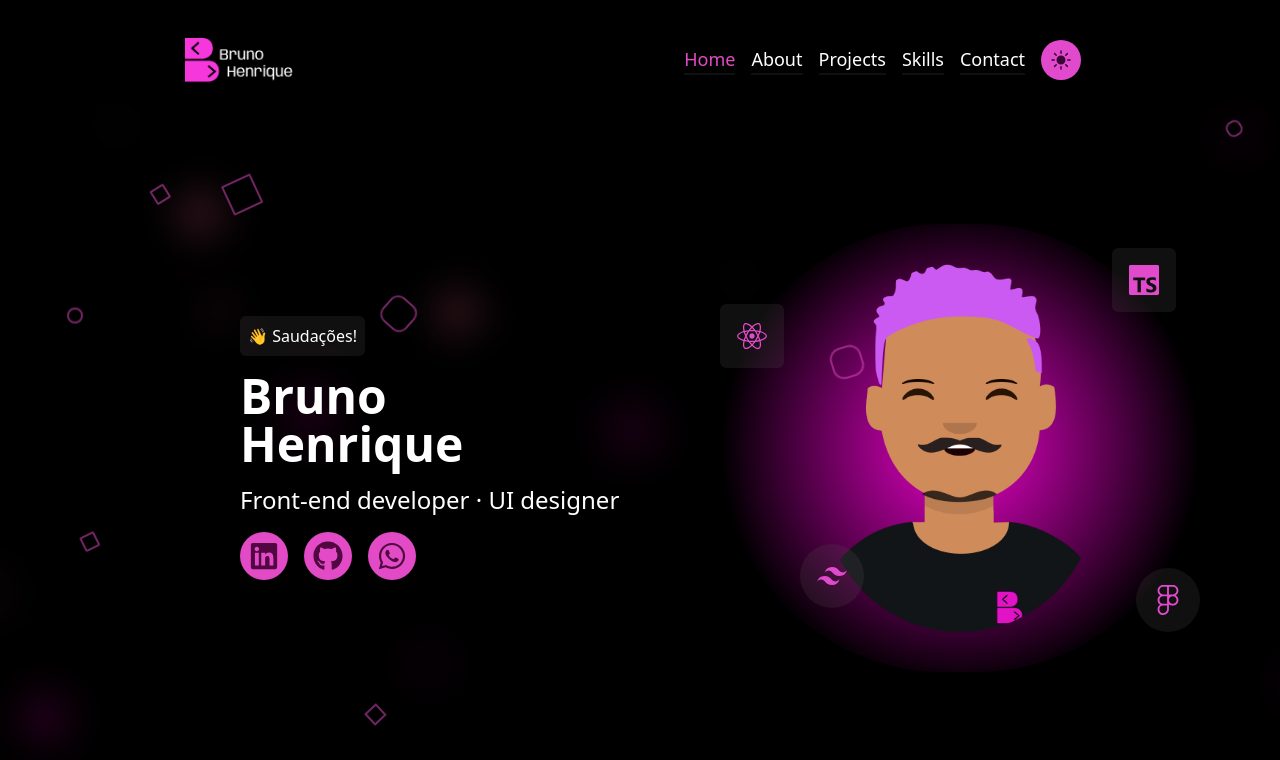
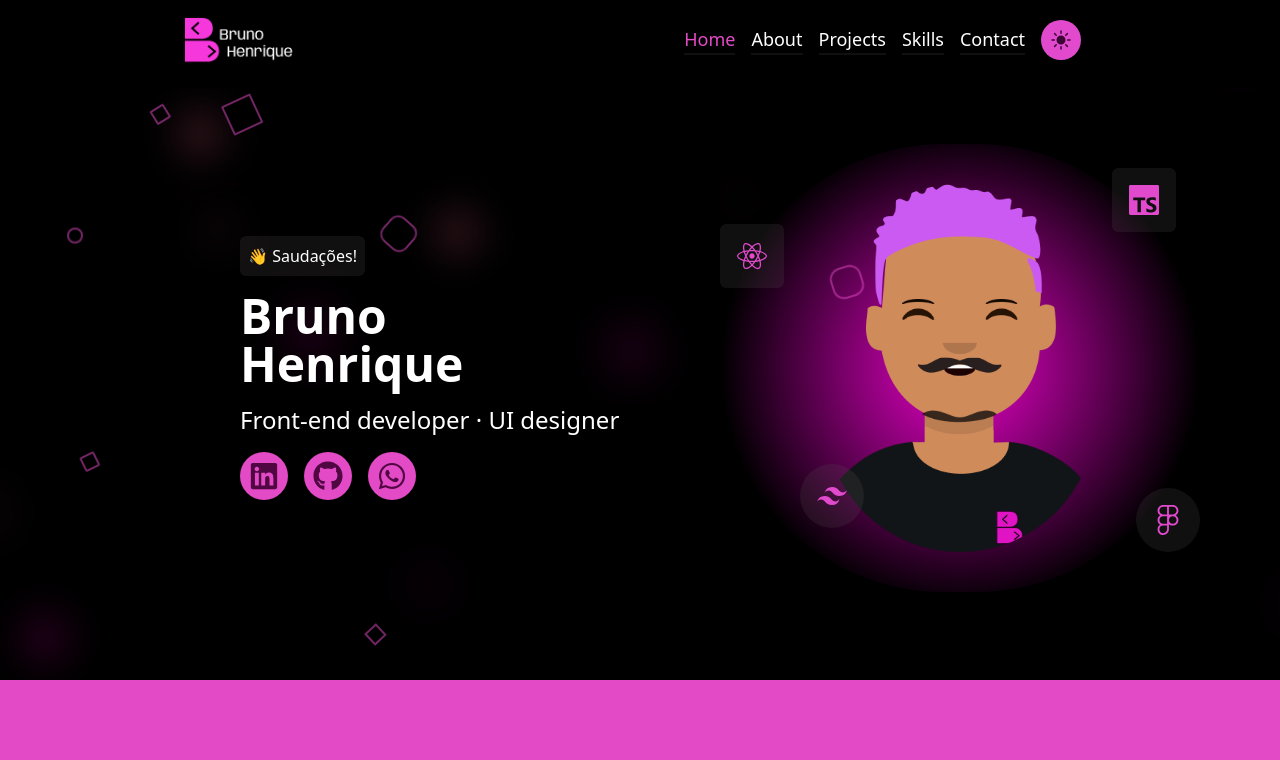
Before and after one commit to RiqueBruno/RiqueBruno, a React (Vite) app: page / in a window 1280 px wide. Shown: the top 760 px of the page. Built offline with nearby package versions, Linux system fonts and the light colour scheme.

Commit message:
refactor: fixando o Header em telas grandes

```diff
--- a/src/components/Header/Header.tsx
+++ b/src/components/Header/Header.tsx
@@ -50,7 +50,7 @@ export default function Header({ darkMode, handleThemeChange }: HeaderProps) {
     <header
       className={`${
         open ? 'h-96' : 'h-20'
-      } h-32 lg:h-20 md:flex md:justify-around md:items-center pt-10 fixed md:relative w-full z-[1000] dark:bg-background-dark bg-background-light transition-all`}
+      } h-32 lg:h-20 lg:pb-12 md:flex md:justify-around md:items-center pt-10 fixed md:relative lg:fixed w-full z-[1000] dark:bg-background-dark bg-background-light transition-all`}
     >
       <div
         className={`${
```
